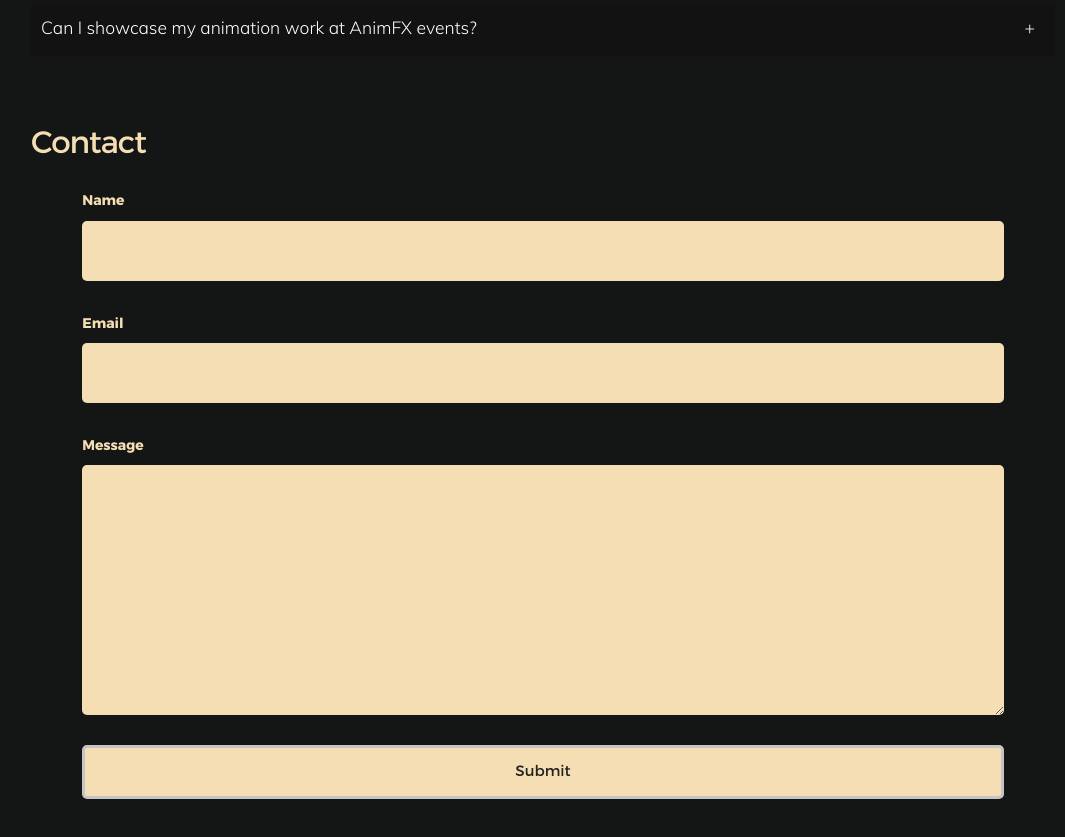
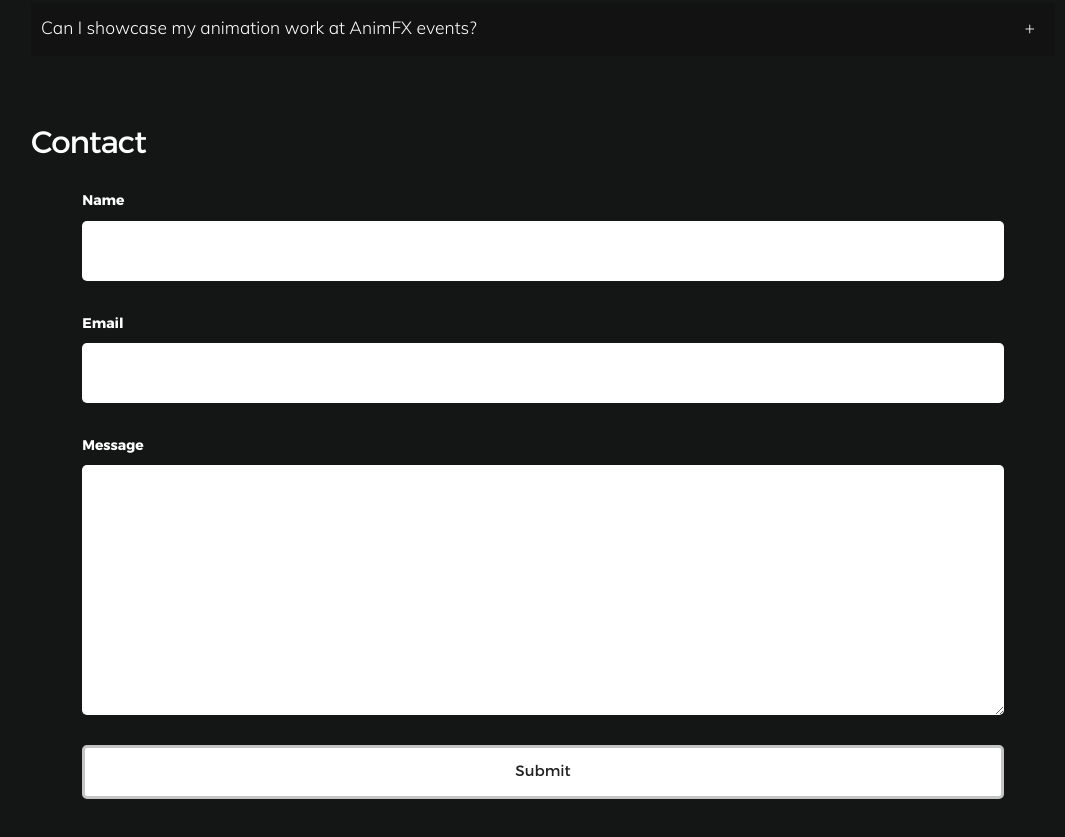
Before and after one commit to Jaimin78/AnimFX, a plain HTML site: page index.html in a window 1280 px wide. Shown: the part 5573-6410 px from the top of the page, without its empty margins (97-1162 px from the left). Drawn offline with Linux system fonts and the light colour scheme; files whose address does not match are found by name.

Commit message:
Update style.css

```diff
--- a/css/style.css
+++ b/css/style.css
@@ -230,11 +230,11 @@ details[open] summary~* {
 }
 
 .contact-box h1{
-  color: wheat;
+  color: white;
 }
 
 .contact-box label{
-  color: wheat;
+  color: white;
 }
 
 .contact-box form{
@@ -242,11 +242,11 @@ details[open] summary~* {
 }
 
 .contact-box input{
-  background-color: wheat;
+  background-color: white;
   width: 100%;
 }
 
 .contact-box textarea{
-  background-color: wheat;
+  background-color: white;
   width: 100%;
 }
```
